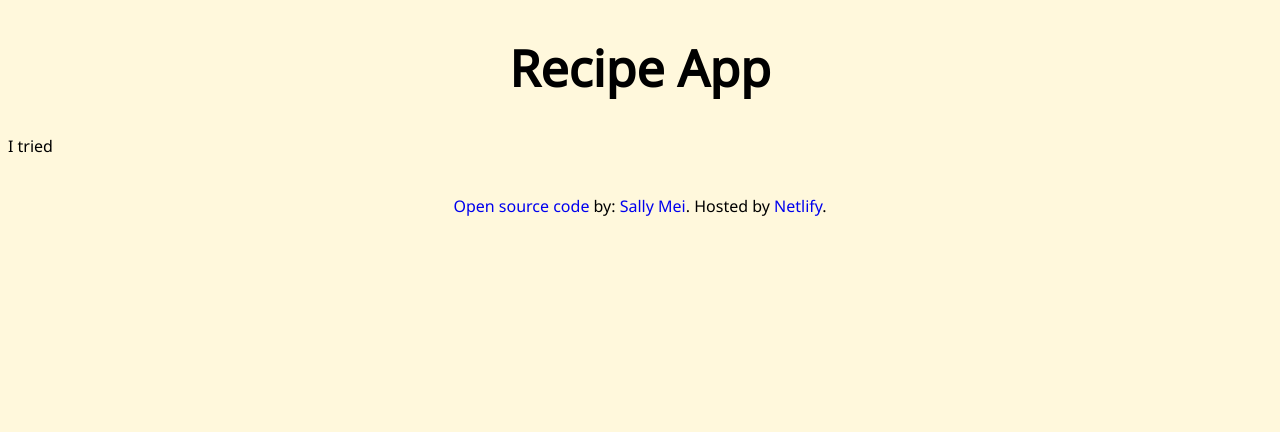
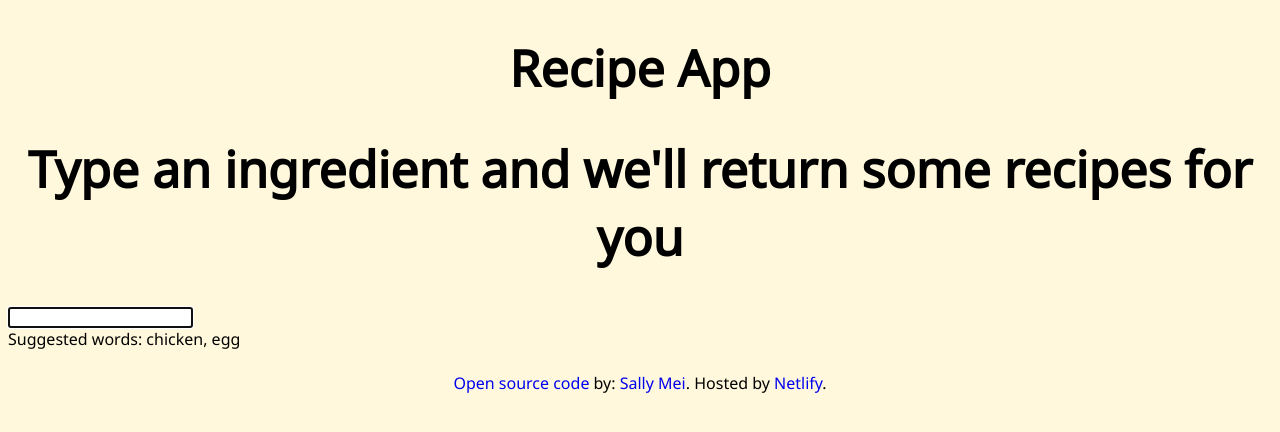
Before and after one commit to SMei201900/Recipe_App, a React (Create React App) app: page / in a window 1280 px wide. Shown: the top 432 px of the page. Built offline with nearby package versions, Linux system fonts and the light colour scheme.

Commit message:
Created Form to handle searching
Temporary and subjected to change

```diff
--- a/src/Food.js
+++ b/src/Food.js
@@ -1,9 +1,32 @@
-import React from "react";
+import React, { useState } from "react";
 
 export default function Food() {
+	let [word, setWord] = useState("");
+
+	function handleResponse(response) {
+		console.log(response);
+	}
+
+	function search(event) {
+		event.preventDefault();
+		let apiKey = ``;
+		let apiURL = ``;
+		axios.get(apiURL).then(handleResponse);
+	}
+
+	function handleSearch(event) {
+		setWord(event.target.value);
+	}
+
 	return (
 		<div className="Food">
-			<p> I tried</p>
+			<h1>Type an ingredient and we'll return some recipes for you</h1>
+			<div>
+				<form onSubmit={search}>
+					<input type="search" autoFocus={true} onChange={handleSearch} />
+				</form>
+			</div>
+			<div className="hint">Suggested words: chicken, egg</div>
 		</div>
 	);
 }
```
